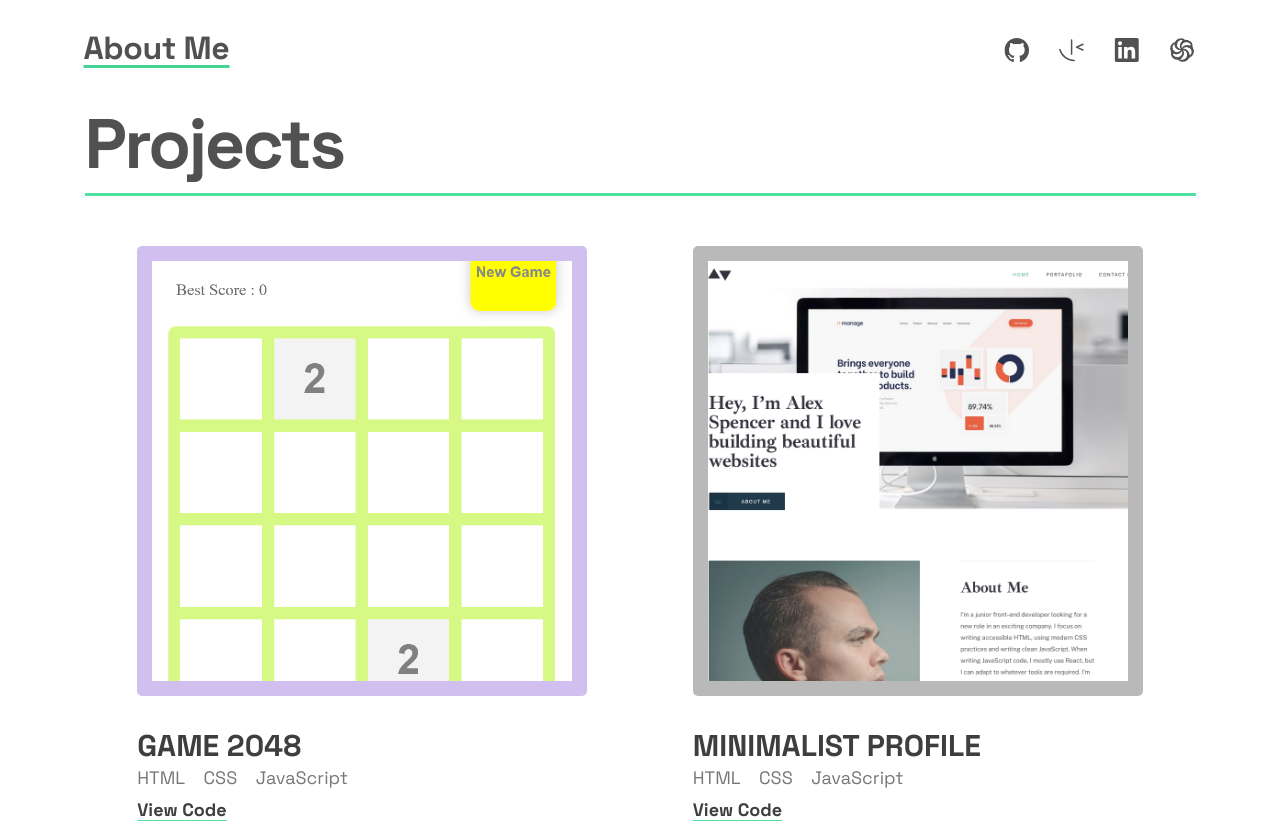
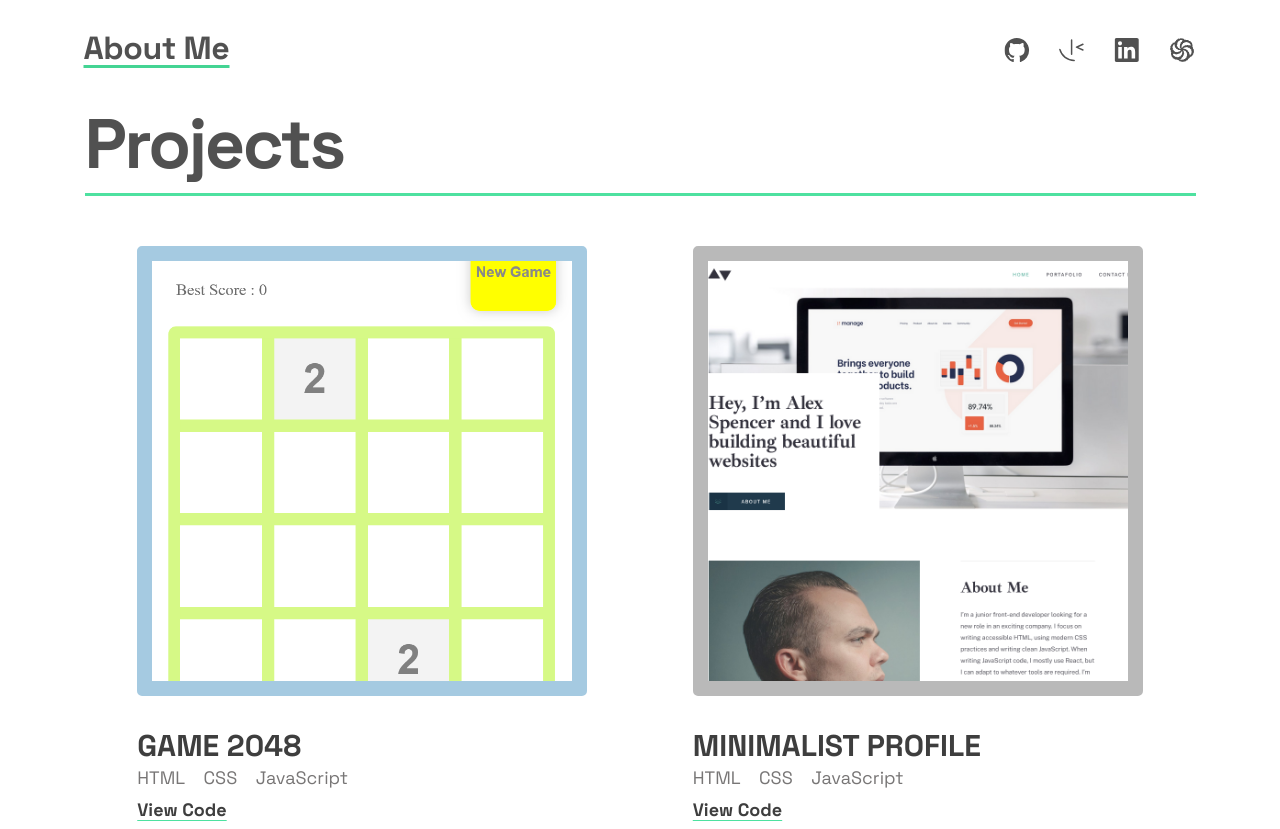
Before and after one commit to FrancoUP/My-Profile, a plain HTML site: page index.html in a window 1280 px wide. Shown: the top 829 px of the page. Drawn offline with Linux system fonts and the light colour scheme.

Commit message:
Update style.css

```diff
--- a/style.css
+++ b/style.css
@@ -288,7 +288,7 @@ object {
 
 
 .img-2048 {
-  border-color: rgba(82, 16, 195, 0.264);
+  border-color: rgba(77, 150, 196, 0.5);
 
 }
 
```
